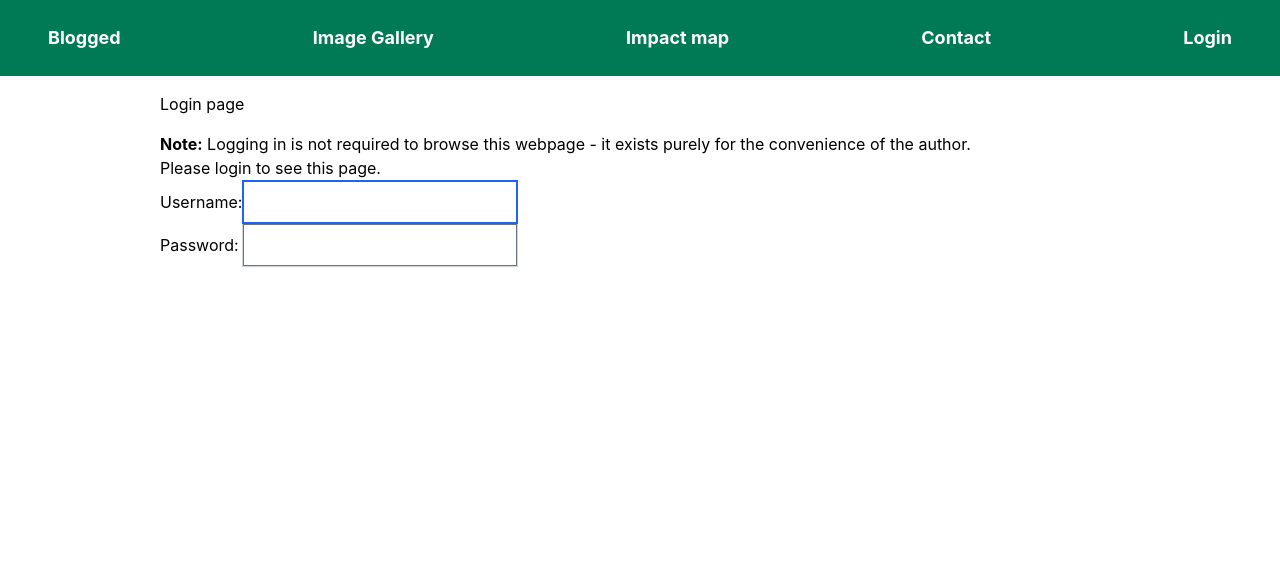
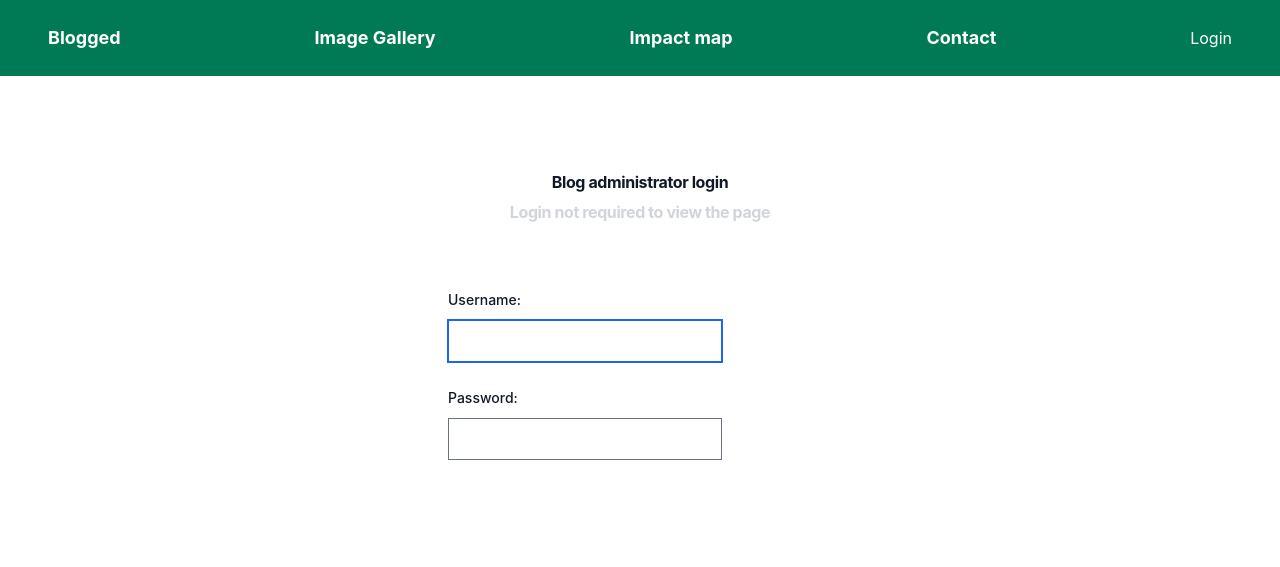
Before and after one commit to jannsta1/blog_ecological_restoration, a Django app: a page that uses blogged/templates/base.html in a window 1280 px wide. Shown: the top 567 px of the page. Run offline with Django 5.2, Linux system fonts and the light colour scheme; parts of the project's set-up code (start-up, migrations or seed data) failed here and were passed over; some libraries are stand-ins or nearby versions.

Commit message:
chore: improve formatting of login page

```diff
--- a/blogged/blogged/urls.py
+++ b/blogged/blogged/urls.py
@@ -16,10 +16,12 @@
 """
 from django.contrib import admin
 from django.urls import path, include
+from .views import CustomLoginView
 
 urlpatterns = [
     path("admin/", admin.site.urls),
     path('accounts/', include('django.contrib.auth.urls')),
+    path('login/', CustomLoginView.as_view(), name='login'),
     path("", include("blogcontact.urls")),  # new
     path("", include("impact_maps.urls")),  # Include the mapping app's URLs
     path("", include("blog.urls")),  # Include the blog app's URLs
--- /dev/null
+++ b/blogged/blogged/views.py
@@ -0,0 +1,6 @@
+from django.contrib.auth.views import LoginView
+from .forms import CustomAuthenticationForm
+
+class CustomLoginView(LoginView):
+    authentication_form = CustomAuthenticationForm
+    template_name = 'registration/login.html'
--- a/blogged/static/css/style_out.css
+++ b/blogged/static/css/style_out.css
@@ -13,6 +13,9 @@
     --color-red-700: oklch(50.5% 0.213 27.518);
     --color-red-800: oklch(44.4% 0.177 26.899);
     --color-red-900: oklch(39.6% 0.141 25.723);
+    --color-emerald-400: oklch(76.5% 0.177 163.223);
+    --color-emerald-500: oklch(69.6% 0.17 162.48);
+    --color-emerald-600: oklch(59.6% 0.145 163.225);
     --color-emerald-700: oklch(50.8% 0.118 165.612);
     --color-blue-300: oklch(80.9% 0.105 251.813);
     --color-blue-600: oklch(54.6% 0.245 262.881);
@@ -25,12 +28,16 @@
     --color-gray-400: oklch(70.7% 0.022 261.325);
     --color-gray-500: oklch(55.1% 0.027 264.364);
     --color-gray-800: oklch(27.8% 0.033 256.848);
+    --color-gray-900: oklch(21% 0.034 264.665);
     --color-white: #fff;
     --spacing: 0.25rem;
+    --container-sm: 24rem;
     --text-xs: 0.75rem;
     --text-xs--line-height: calc(1 / 0.75);
     --text-sm: 0.875rem;
     --text-sm--line-height: calc(1.25 / 0.875);
+    --text-base: 1rem;
+    --text-base--line-height: calc(1.5 / 1);
     --text-lg: 1.125rem;
     --text-lg--line-height: calc(1.75 / 1.125);
     --text-2xl: 1.5rem;
@@ -39,6 +46,7 @@
     --font-weight-medium: 500;
     --font-weight-semibold: 600;
     --font-weight-bold: 700;
+    --tracking-tight: -0.025em;
     --radius-md: 0.375rem;
     --radius-lg: 0.5rem;
     --ease-in-out: cubic-bezier(0.4, 0, 0.2, 1);
@@ -283,62 +261,29 @@
       max-width: 96rem;
     }
   }
-  .mx-1 {
-    margin-inline: calc(var(--spacing) * 1);
-  }
-  .mx-2 {
-    margin-inline: calc(var(--spacing) * 2);
-  }
-  .my-0\.5 {
-    margin-block: calc(var(--spacing) * 0.5);
-  }
-  .my-2 {
-    margin-block: calc(var(--spacing) * 2);
+  .mx-auto {
+    margin-inline: auto;
   }
   .my-8 {
     margin-block: calc(var(--spacing) * 8);
   }
-  .ms-1 {
-    margin-inline-start: calc(var(--spacing) * 1);
-  }
-  .ms-3 {
-    margin-inline-start: calc(var(--spacing) * 3);
-  }
   .me-2 {
     margin-inline-end: calc(var(--spacing) * 2);
   }
-  .me-3 {
-    margin-inline-end: calc(var(--spacing) * 3);
+  .mt-2 {
+    margin-top: calc(var(--spacing) * 2);
   }
   .mt-8 {
     margin-top: calc(var(--spacing) * 8);
   }
-  .mr-1 {
-    margin-right: calc(var(--spacing) * 1);
-  }
-  .mr-2 {
-    margin-right: calc(var(--spacing) * 2);
-  }
-  .mb-1 {
-    margin-bottom: calc(var(--spacing) * 1);
+  .mt-10 {
+    margin-top: calc(var(--spacing) * 10);
   }
   .mb-2 {
     margin-bottom: calc(var(--spacing) * 2);
   }
-  .mb-3 {
-    margin-bottom: calc(var(--spacing) * 3);
-  }
-  .ml-0 {
-    margin-left: calc(var(--spacing) * 0);
-  }
-  .\!hidden {
-    display: none !important;
-  }
   .block {
     display: block;
-  }
-  .contents {
-    display: contents;
   }
   .flex {
     display: flex;
@@ -391,8 +318,8 @@
   .h-full {
     height: 100%;
   }
-  .h-min {
-    height: min-content;
+  .min-h-full {
+    min-height: 100%;
   }
   .w-3 {
     width: calc(var(--spacing) * 3);
@@ -487,6 +390,13 @@
       margin-block-end: calc(calc(var(--spacing) * 4) * calc(1 - var(--tw-space-y-reverse)));
     }
   }
+  .space-y-6 {
+    :where(& > :not(:last-child)) {
+      --tw-space-y-reverse: 0;
+      margin-block-start: calc(calc(var(--spacing) * 6) * var(--tw-space-y-reverse));
+      margin-block-end: calc(calc(var(--spacing) * 6) * calc(1 - var(--tw-space-y-reverse)));
+    }
+  }
   .space-x-3 {
     :where(& > :not(:last-child)) {
       --tw-space-x-reverse: 0;
@@ -596,17 +498,15 @@
   .py-6 {
     padding-block: calc(var(--spacing) * 6);
   }
-  .pt-11 {
-    padding-top: calc(var(--spacing) * 11);
+  .py-12 {
+    padding-block: calc(var(--spacing) * 12);
   }
   .text-center {
     text-align: center;
   }
-  .text-end {
-    text-align: end;
-  }
-  .text-start {
-    text-align: start;
+  .text-2xl\/9 {
+    font-size: var(--text-2xl);
+    line-height: calc(var(--spacing) * 9);
   }
   .text-3xl {
     font-size: var(--text-3xl);
@@ -619,6 +519,10 @@
   .text-sm {
     font-size: var(--text-sm);
     line-height: var(--tw-leading, var(--text-sm--line-height));
+  }
+  .text-sm\/6 {
+    font-size: var(--text-sm);
+    line-height: calc(var(--spacing) * 6);
   }
   .text-xs {
     font-size: var(--text-xs);
@@ -636,8 +540,15 @@
     --tw-font-weight: var(--font-weight-semibold);
     font-weight: var(--font-weight-semibold);
   }
+  .tracking-tight {
+    --tw-tracking: var(--tracking-tight);
+    letter-spacing: var(--tracking-tight);
+  }
   .text-emerald-700 {
     color: var(--color-emerald-700);
+  }
+  .text-gray-300 {
+    color: var(--color-gray-300);
   }
   .text-gray-400 {
     color: var(--color-gray-400);
@@ -645,74 +556,22 @@
   .text-gray-500 {
     color: var(--color-gray-500);
   }
+  .text-gray-900 {
+    color: var(--color-gray-900);
+  }
+  .text-red-500 {
+    color: var(--color-red-500);
+  }
   .text-white {
     color: var(--color-white);
-  }
-  .capitalize {
-    text-transform: capitalize;
-  }
-  .lowercase {
-    text-transform: lowercase;
-  }
-  .uppercase {
-    text-transform: uppercase;
-  }
-  .italic {
-    font-style: italic;
-  }
-  .ordinal {
-    --tw-ordinal: ordinal;
-    font-variant-numeric: var(--tw-ordinal,) var(--tw-slashed-zero,) var(--tw-numeric-figure,) var(--tw-numeric-spacing,) var(--tw-numeric-fraction,);
-  }
-  .line-through {
-    text-decoration-line: line-through;
-  }
-  .overline {
-    text-decoration-line: overline;
-  }
-  .underline {
-    text-decoration-line: underline;
-  }
-  .shadow {
-    --tw-shadow: 0 1px 3px 0 var(--tw-shadow-color, rgb(0 0 0 / 0.1)), 0 1px 2px -1px var(--tw-shadow-color, rgb(0 0 0 / 0.1));
-    box-shadow: var(--tw-inset-shadow), var(--tw-inset-ring-shadow), var(--tw-ring-offset-shadow), var(--tw-ring-shadow), var(--tw-shadow);
   }
   .shadow-sm {
     --tw-shadow: 0 1px 3px 0 var(--tw-shadow-color, rgb(0 0 0 / 0.1)), 0 1px 2px -1px var(--tw-shadow-color, rgb(0 0 0 / 0.1));
     box-shadow: var(--tw-inset-shadow), var(--tw-inset-ring-shadow), var(--tw-ring-offset-shadow), var(--tw-ring-shadow), var(--tw-shadow);
   }
-  .ring {
-    --tw-ring-shadow: var(--tw-ring-inset,) 0 0 0 calc(1px + var(--tw-ring-offset-width)) var(--tw-ring-color, currentcolor);
+  .shadow-xs {
+    --tw-shadow: 0 1px 2px 0 var(--tw-shadow-color, rgb(0 0 0 / 0.05));
     box-shadow: var(--tw-inset-shadow), var(--tw-inset-ring-shadow), var(--tw-ring-offset-shadow), var(--tw-ring-shadow), var(--tw-shadow);
-  }
-  .outline {
-    outline-style: var(--tw-outline-style);
-    outline-width: 1px;
-  }
-  .blur {
-    --tw-blur: blur(8px);
-    filter: var(--tw-blur,) var(--tw-brightness,) var(--tw-contrast,) var(--tw-grayscale,) var(--tw-hue-rotate,) var(--tw-invert,) var(--tw-saturate,) var(--tw-sepia,) var(--tw-drop-shadow,);
-  }
-  .grayscale {
-    --tw-grayscale: grayscale(100%);
-    filter: var(--tw-blur,) var(--tw-brightness,) var(--tw-contrast,) var(--tw-grayscale,) var(--tw-hue-rotate,) var(--tw-invert,) var(--tw-saturate,) var(--tw-sepia,) var(--tw-drop-shadow,);
-  }
-  .invert {
-    --tw-invert: invert(100%);
-    filter: var(--tw-blur,) var(--tw-brightness,) var(--tw-contrast,) var(--tw-grayscale,) var(--tw-hue-rotate,) var(--tw-invert,) var(--tw-saturate,) var(--tw-sepia,) var(--tw-drop-shadow,);
-  }
-  .sepia {
-    --tw-sepia: sepia(100%);
-    filter: var(--tw-blur,) var(--tw-brightness,) var(--tw-contrast,) var(--tw-grayscale,) var(--tw-hue-rotate,) var(--tw-invert,) var(--tw-saturate,) var(--tw-sepia,) var(--tw-drop-shadow,);
-  }
-  .\!filter {
-    filter: var(--tw-blur,) var(--tw-brightness,) var(--tw-contrast,) var(--tw-grayscale,) var(--tw-hue-rotate,) var(--tw-invert,) var(--tw-saturate,) var(--tw-sepia,) var(--tw-drop-shadow,) !important;
-  }
-  .filter {
-    filter: var(--tw-blur,) var(--tw-brightness,) var(--tw-contrast,) var(--tw-grayscale,) var(--tw-hue-rotate,) var(--tw-invert,) var(--tw-saturate,) var(--tw-sepia,) var(--tw-drop-shadow,);
-  }
-  .filter\! {
-    filter: var(--tw-blur,) var(--tw-brightness,) var(--tw-contrast,) var(--tw-grayscale,) var(--tw-hue-rotate,) var(--tw-invert,) var(--tw-saturate,) var(--tw-sepia,) var(--tw-drop-shadow,) !important;
   }
   .transition {
     transition-property: color, background-color, border-color, outline-color, text-decoration-color, fill, stroke, --tw-gradient-from, --tw-gradient-via, --tw-gradient-to, opacity, box-shadow, transform, translate, scale, rotate, filter, -webkit-backdrop-filter, backdrop-filter, display, visibility, content-visibility, overlay, pointer-events;
@@ -837,6 +701,37 @@
       outline-style: none;
     }
   }
+  .focus-visible\:outline-2 {
+    &:focus-visible {
+      outline-style: var(--tw-outline-style);
+      outline-width: 2px;
+    }
+  }
+  .focus-visible\:outline-offset-2 {
+    &:focus-visible {
+      outline-offset: 2px;
+    }
+  }
+  .focus-visible\:outline-emerald-600 {
+    &:focus-visible {
+      outline-color: var(--color-emerald-600);
+    }
+  }
+  .sm\:mx-auto {
+    @media (width >= 40rem) {
+      margin-inline: auto;
+    }
+  }
+  .sm\:w-full {
+    @media (width >= 40rem) {
+      width: 100%;
+    }
+  }
+  .sm\:max-w-sm {
+    @media (width >= 40rem) {
+      max-width: var(--container-sm);
+    }
+  }
   .md\:h-96 {
     @media (width >= 48rem) {
       height: calc(var(--spacing) * 96);
@@ -845,6 +740,11 @@
   .md\:grid-cols-3 {
     @media (width >= 48rem) {
       grid-template-columns: repeat(3, minmax(0, 1fr));
+    }
+  }
+  .lg\:px-8 {
+    @media (width >= 64rem) {
+      padding-inline: calc(var(--spacing) * 8);
     }
   }
   .rtl\:rotate-180 {
@@ -877,9 +787,25 @@
       background-color: var(--color-red-600);
     }
   }
+  .dark\:text-gray-100 {
+    @media (prefers-color-scheme: dark) {
+      color: var(--color-gray-100);
+    }
+  }
   .dark\:text-gray-800 {
     @media (prefers-color-scheme: dark) {
       color: var(--color-gray-800);
+    }
+  }
+  .dark\:text-white {
+    @media (prefers-color-scheme: dark) {
+      color: var(--color-white);
+    }
+  }
+  .dark\:shadow-none {
+    @media (prefers-color-scheme: dark) {
+      --tw-shadow: 0 0 #0000;
+      box-shadow: var(--tw-inset-shadow), var(--tw-inset-ring-shadow), var(--tw-ring-offset-shadow), var(--tw-ring-shadow), var(--tw-shadow);
     }
   }
   .dark\:group-hover\:bg-gray-800\/60 {
@@ -936,15 +871,93 @@
       }
     }
   }
+  .dark\:focus-visible\:outline-emerald-500 {
+    @media (prefers-color-scheme: dark) {
+      &:focus-visible {
+        outline-color: var(--color-emerald-500);
+      }
+    }
+  }
 }
 h1 {
   font-weight: bold;
   font-size: 2rem;
   padding-block: 1rem;
+  text-align: center;
 }
 .content {
   max-width: 960px;
   margin: auto;
+}
+p {
+  margin-bottom: calc(var(--spacing) * 4);
+}
+.navbar-content {
+  font-size: var(--text-lg);
+  line-height: var(--tw-leading, var(--text-lg--line-height));
+  --tw-font-weight: var(--font-weight-bold);
+  font-weight: var(--font-weight-bold);
+  color: var(--color-white);
+}
+.navbar-content-smaller {
+  color: var(--color-white);
+}
+.login-form-field {
+  display: block;
+  width: 100%;
+  border-radius: var(--radius-md);
+  background-color: var(--color-white);
+  padding-inline: calc(var(--spacing) * 3);
+  padding-block: calc(var(--spacing) * 1.5);
+  font-size: var(--text-base);
+  line-height: var(--tw-leading, var(--text-base--line-height));
+  color: var(--color-gray-900);
+  outline-style: var(--tw-outline-style);
+  outline-width: 1px;
+  outline-offset: calc(1px * -1);
+  outline-color: var(--color-gray-300);
+  &::placeholder {
+    color: var(--color-gray-400);
+  }
+  &:focus {
+    outline-style: var(--tw-outline-style);
+    outline-width: 2px;
+  }
+  &:focus {
+    outline-offset: calc(2px * -1);
+  }
+  &:focus {
+    outline-color: var(--color-emerald-600);
+  }
+  @media (width >= 40rem) {
+    font-size: var(--text-sm);
+    line-height: calc(var(--spacing) * 6);
+  }
+  @media (prefers-color-scheme: dark) {
+    background-color: color-mix(in srgb, #fff 5%, transparent);
+    @supports (color: color-mix(in lab, red, red)) {
+      background-color: color-mix(in oklab, var(--color-white) 5%, transparent);
+    }
+  }
+  @media (prefers-color-scheme: dark) {
+    color: var(--color-white);
+  }
+  @media (prefers-color-scheme: dark) {
+    outline-color: color-mix(in srgb, #fff 10%, transparent);
+    @supports (color: color-mix(in lab, red, red)) {
+      outline-color: color-mix(in oklab, var(--color-white) 10%, transparent);
+    }
+  }
+  @media (prefers-color-scheme: dark) {
+    &::placeholder {
+      color: var(--color-gray-500);
+    }
+  }
+  @media (prefers-color-scheme: dark) {
+    &:focus {
+      outline-color: var(--color-emerald-500);
+    }
+  }
 }
 .form-text-field {
   border-radius: 0.375rem;
@@ -999,26 +1012,6 @@
   inherits: false;
   initial-value: 0;
 }
-@property --tw-rotate-x {
-  syntax: "*";
-  inherits: false;
-}
-@property --tw-rotate-y {
-  syntax: "*";
-  inherits: false;
-}
-@property --tw-rotate-z {
-  syntax: "*";
-  inherits: false;
-}
-@property --tw-skew-x {
-  syntax: "*";
-  inherits: false;
-}
-@property --tw-skew-y {
-  syntax: "*";
-  inherits: false;
-}
 @property --tw-space-y-reverse {
   syntax: "*";
   inherits: false;
@@ -1038,23 +1031,7 @@
   syntax: "*";
   inherits: false;
 }
-@property --tw-ordinal {
-  syntax: "*";
-  inherits: false;
-}
-@property --tw-slashed-zero {
-  syntax: "*";
-  inherits: false;
-}
-@property --tw-numeric-figure {
-  syntax: "*";
-  inherits: false;
-}
-@property --tw-numeric-spacing {
-  syntax: "*";
-  inherits: false;
-}
-@property --tw-numeric-fraction {
+@property --tw-tracking {
   syntax: "*";
   inherits: false;
 }
@@ -1123,64 +1100,6 @@
   inherits: false;
   initial-value: 0 0 #0000;
 }
-@property --tw-outline-style {
-  syntax: "*";
-  inherits: false;
-  initial-value: solid;
-}
-@property --tw-blur {
-  syntax: "*";
-  inherits: false;
-}
-@property --tw-brightness {
-  syntax: "*";
-  inherits: false;
-}
-@property --tw-contrast {
-  syntax: "*";
-  inherits: false;
-}
-@property --tw-grayscale {
-  syntax: "*";
-  inherits: false;
-}
-@property --tw-hue-rotate {
-  syntax: "*";
-  inherits: false;
-}
-@property --tw-invert {
-  syntax: "*";
-  inherits: false;
-}
-@property --tw-opacity {
-  syntax: "*";
-  inherits: false;
-}
-@property --tw-saturate {
-  syntax: "*";
-  inherits: false;
-}
-@property --tw-sepia {
-  syntax: "*";
-  inherits: false;
-}
-@property --tw-drop-shadow {
-  syntax: "*";
-  inherits: false;
-}
-@property --tw-drop-shadow-color {
-  syntax: "*";
-  inherits: false;
-}
-@property --tw-drop-shadow-alpha {
-  syntax: "<percentage>";
-  inherits: false;
-  initial-value: 100%;
-}
-@property --tw-drop-shadow-size {
-  syntax: "*";
-  inherits: false;
-}
 @property --tw-duration {
   syntax: "*";
   inherits: false;
@@ -1189,26 +1108,22 @@
   syntax: "*";
   inherits: false;
 }
+@property --tw-outline-style {
+  syntax: "*";
+  inherits: false;
+  initial-value: solid;
+}
 @layer properties {
   @supports ((-webkit-hyphens: none) and (not (margin-trim: inline))) or ((-moz-orient: inline) and (not (color:rgb(from red r g b)))) {
     *, ::before, ::after, ::backdrop {
       --tw-translate-x: 0;
       --tw-translate-y: 0;
       --tw-translate-z: 0;
-      --tw-rotate-x: initial;
-      --tw-rotate-y: initial;
-      --tw-rotate-z: initial;
-      --tw-skew-x: initial;
-      --tw-skew-y: initial;
       --tw-space-y-reverse: 0;
       --tw-space-x-reverse: 0;
       --tw-border-style: solid;
       --tw-font-weight: initial;
-      --tw-ordinal: initial;
-      --tw-slashed-zero: initial;
-      --tw-numeric-figure: initial;
-      --tw-numeric-spacing: initial;
-      --tw-numeric-fraction: initial;
+      --tw-tracking: initial;
       --tw-shadow: 0 0 #0000;
       --tw-shadow-color: initial;
       --tw-shadow-alpha: 100%;
@@ -1223,22 +1138,9 @@
       --tw-ring-offset-width: 0px;
       --tw-ring-offset-color: #fff;
       --tw-ring-offset-shadow: 0 0 #0000;
-      --tw-outline-style: solid;
-      --tw-blur: initial;
-      --tw-brightness: initial;
-      --tw-contrast: initial;
-      --tw-grayscale: initial;
-      --tw-hue-rotate: initial;
-      --tw-invert: initial;
-      --tw-opacity: initial;
-      --tw-saturate: initial;
-      --tw-sepia: initial;
-      --tw-drop-shadow: initial;
-      --tw-drop-shadow-color: initial;
-      --tw-drop-shadow-alpha: 100%;
-      --tw-drop-shadow-size: initial;
       --tw-duration: initial;
       --tw-ease: initial;
+      --tw-outline-style: solid;
     }
   }
 }
--- a/blogged/templates/base.html
+++ b/blogged/templates/base.html
@@ -1,22 +1,24 @@
+<!doctype html>
 {% load static %}
-<!doctype html>
-<html>
+<html lang="en">
   <head>
     <meta charset="UTF-8" />
     <meta name="viewport" content="width=device-width, initial-scale=1.0" />
-    <title>{% block title %}{% endblock %}</title>
+    <meta name="description" content="A blog about ecological restoration." />
+    <meta name="keywords" content="ecological, restoration, environment, nature" />
+    <title>{% block title %}{% endblock title %}</title>
+
     <link rel="stylesheet" href="{% static 'css/style_out.css' %}">
     <link href="https://cdn.jsdelivr.net/npm/flowbite@3.1.2/dist/flowbite.min.css" rel="stylesheet" />
     <!-- <script src="https://cdn.jsdelivr.net/npm/@tailwindcss/browser@4"></script>  -->
      {% comment %} <link rel="stylesheet" href="https://cdn.jsdelivr.net/npm/flatpickr/dist/flatpickr.min.css"> {% endcomment %}
-    {% block head %}{% endblock %}
-
+    {% block head %}{% endblock head %}
     </head>
     <body>
-      {% include 'partials/navbar.html' %}
+      {% include "partials/navbar.html" %}
 
       <main class="content">
-        {% block content %}{% endblock %}
+        {% block content %}{% endblock content %}
       </main>
 
       <!-- htmx library, added when trialing forms with htmx buttons -->
--- a/blogged/templates/contact.html
+++ b/blogged/templates/contact.html
@@ -1,7 +1,7 @@
 <!-- templates/contact.html -->
  {% extends "base.html" %}
 
-{% block title %}Contact{% endblock %}
+{% block title %}Contact{% endblock title %}
 
 {% block content %}
 
--- a/blogged/templates/partials/navbar.html
+++ b/blogged/templates/partials/navbar.html
@@ -1,21 +1,21 @@
 <nav class="py-6 px-12 bg-emerald-700 flex justify-between items-center">
 
-    <a href="/" class="text-white text-lg font-bold">Blogged</a>
+    <a href="{% url 'index' %}" class="navbar-content">Blogged</a>
 
-    <a href="/blog-image-gallery/" class="text-white text-lg font-bold">Image Gallery</a>
+    <a href="{% url 'blog-image-gallery' %}" class="navbar-content">Image Gallery</a>
 
-    <a href="/impact-map/" class="text-white text-lg font-bold">Impact map</a>
+    <a href="{% url 'impact-map' %}" class="navbar-content">Impact map</a>
 
-    <a href="/contact/" class="text-white text-lg font-bold">Contact</a>
+    <a href="{% url 'contact' %}" class="navbar-content">Contact</a>
 
     {% if user.is_authenticated %}
-        <a href="/upload-post/" class="text-white text-lg font-bold">Upload Post</a>
+        <a href="/upload-post/" class="navbar-content">Upload Post</a>
     {% endif %}
 
     {% if user.is_authenticated %}
         <a
             href="#"
-            class="text-white text-lg font-bold"
+            class="navbar-content-smaller"
             onClick="document.getElementById('logoutform').submit()"
         >Logout</a>
         <form id="logoutform" method="POST" action="{% url 'logout' %}">
@@ -23,7 +23,7 @@
             <input type="hidden">
         </form>
     {% else %}
-        <a href="{% url 'login' %}" class="text-white text-lg font-bold">Login</a>
+        <a href="{% url 'login' %}" class="navbar-content-smaller">Login</a>
     {% endif %}
 
 </nav>
--- a/blogged/templates/registration/login.html
+++ b/blogged/templates/registration/login.html
@@ -1,41 +1,46 @@
-{% extends "base.html" %} {% block content %}
+{% extends "base.html" %}
 
-<h1>Login page</h1>
-
-<b>Note:</b> Logging in is not required to browse this webpage - it exists purely for
-the convenience of the author.
-
-{% if form.errors %}
-<p>Your username and password didn't match. Please try again.</p>
-{% endif %}
-
-{% if next %} {% if user.is_authenticated %}
-<p class="mb-8">
-  Your account doesn't have access to this page. To proceed, please login with
-  an account that has access.
-</p>
-
-
-{% else %}
-<p>Please login to see this page.</p>
-{% endif %} {% endif %}
-
-<form method="post" action="{% url 'login' %}">
-  {% csrf_token %}
-  <table class="mb-8">
-    <tr>
-      <td>{{ form.username.label_tag }}</td>
-      <td class=form-text-field>{{ form.username }}</td>
-    </tr>
-    <tr>
-      <td>{{ form.password.label_tag }}</td>
-      <td class=form-text-field>{{ form.password }}</td>
-    </tr>
-  </table>
-  <input type="submit" value="login" class="px-4 py-2 bg-emerald-700 text-white rounded-md"/>
-  <input type="hidden" name="next" value="{{ next }}" />
-</form>
+{% block content %}
 
 {# Assumes you set up the password_reset view in your URLConf #}
 
-{% endblock %}
+<div class="flex min-h-full flex-col justify-center px-6 py-12 lg:px-8">
+  <div class="sm:mx-auto sm:w-full sm:max-w-sm">
+    {% comment %} <img src="https://tailwindcss.com/plus-assets/img/logos/mark.svg?color=indigo&shade=600" alt="Your Company" class="mx-auto h-10 w-auto dark:hidden" />
+    <img src="https://tailwindcss.com/plus-assets/img/logos/mark.svg?color=indigo&shade=500" alt="Your Company" class="mx-auto h-10 w-auto not-dark:hidden" /> {% endcomment %}
+    <h2 class="mt-10 text-center text-2xl/9 font-bold tracking-tight text-gray-900 dark:text-white">Blog administrator login</h2>
+    <h2 class="text-center text-l/9 font-bold tracking-tight text-gray-300 dark:text-white">Login not required to view the page</h2>
+  </div>
+
+  <div class="mt-10 sm:mx-auto sm:w-full sm:max-w-sm">
+    <form action="{% url 'login' %}" method="post" class="space-y-6">
+      {% csrf_token %}
+      <div>
+        <label for="email" class="block text-sm/6 font-medium text-gray-900 dark:text-gray-100">{{ form.username.label_tag }}</label>
+        <div class="mt-2">
+          {{ form.username }}
+        </div>
+      </div>
+
+      <div>
+        <div class="mt-2">
+          <label for="password" class="block text-sm/6 font-medium text-gray-900 dark:text-gray-100">{{ form.password.label_tag }}</label>
+        </div>
+        <div class="mt-2">
+          {{ form.password }}
+        </div>
+      </div>
+
+      {% if form.errors %}
+        <p class="block text-sm/6 font-medium text-red-500">Your username and password didn't match. Please try again.</p>
+      {% endif %}
+
+      <div>
+        <button type="submit" class="flex w-full justify-center rounded-md bg-emerald-600 px-3 py-1.5 text-sm/6 font-semibold text-white shadow-xs hover:bg-emerald-500 focus-visible:outline-2 focus-visible:outline-offset-2 focus-visible:outline-emerald-600 dark:bg-emerald-500 dark:shadow-none dark:hover:bg-emerald-400 dark:focus-visible:outline-emerald-500">Sign in</button>
+      </div>
+    </form>
+
+  </div>
+</div>
+
+{% endblock content %}
```
Also changed, not shown: other parts of blogged/static/css/style_out.css (+35 -91 lines), blogged/blogged/forms.py (added, +7 -0 lines), blogged/static/css/style_in.css (+20 -3 lines), readme.md.
